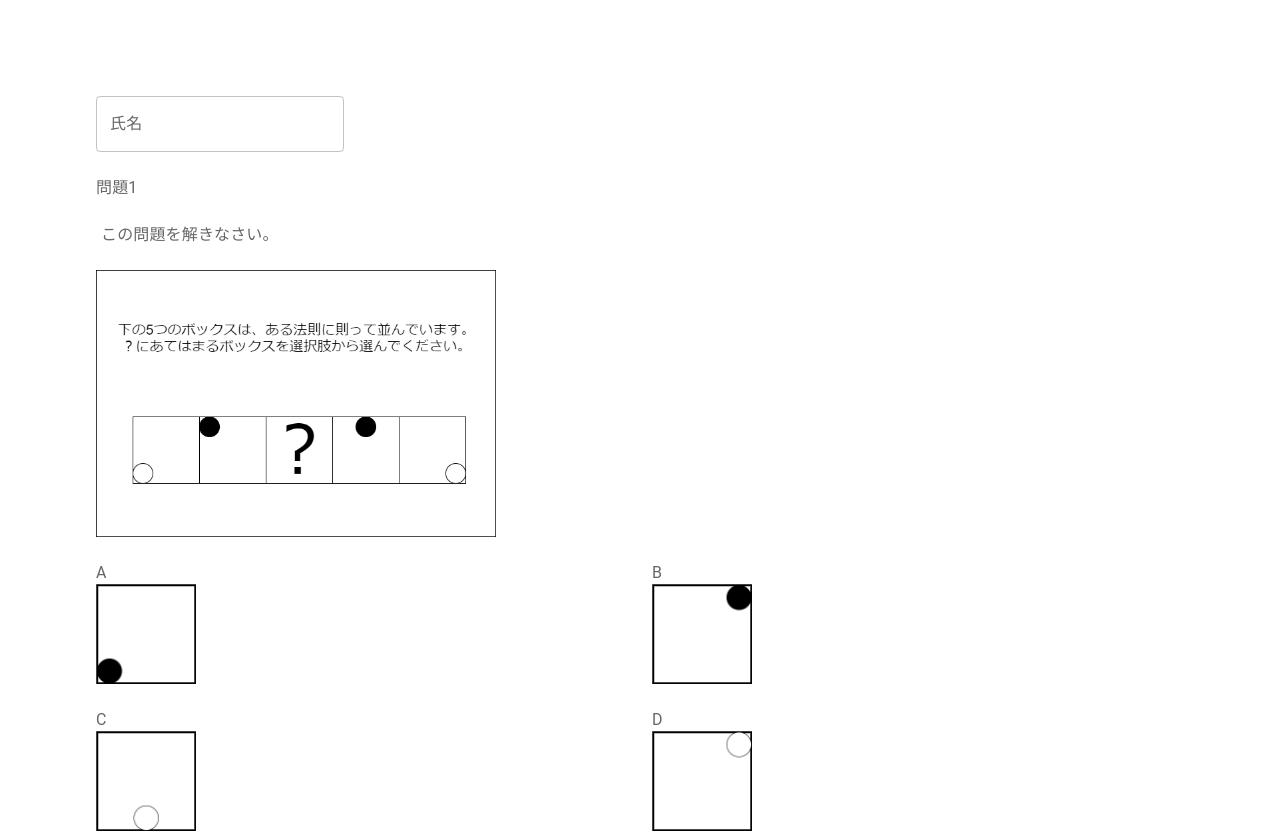
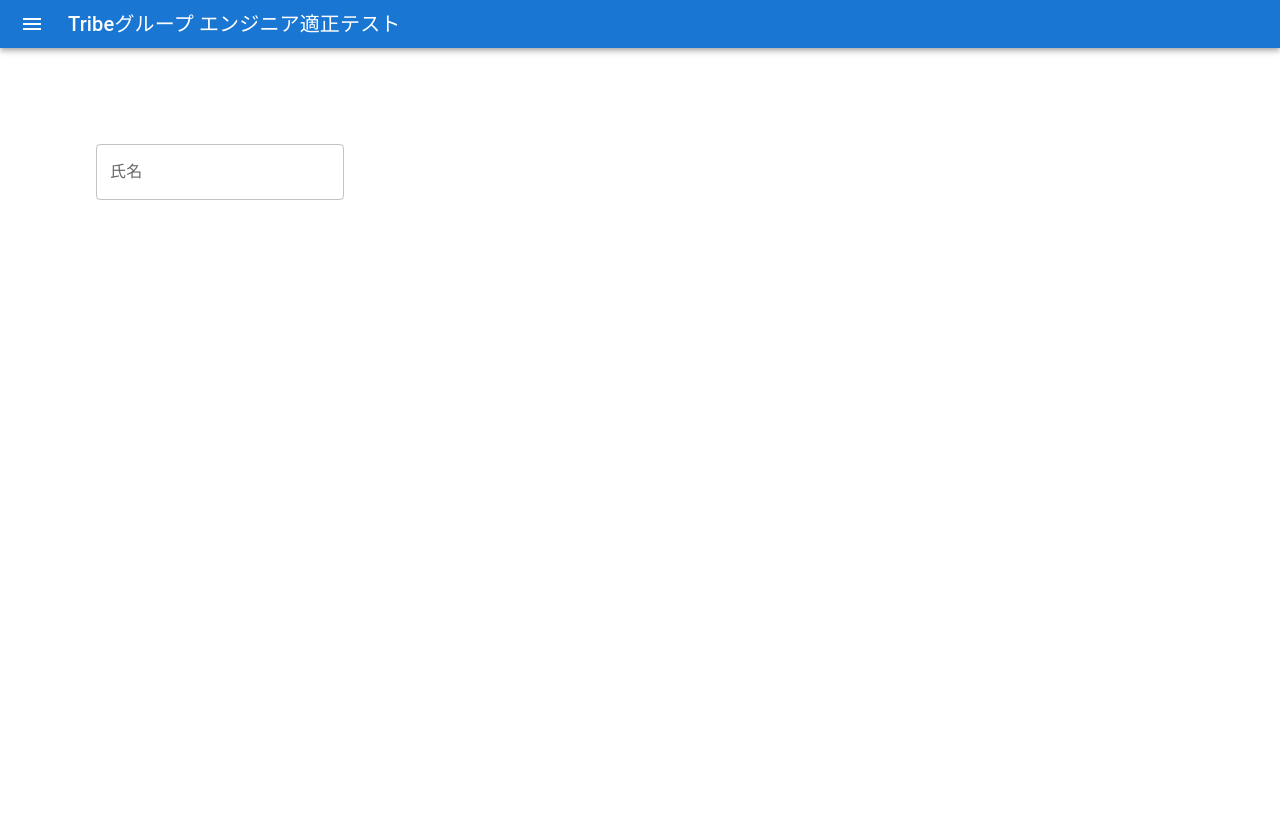
Before and after one commit to shu0603n/tekisei-shindan, a Next.js app: page / in a window 1280 px wide. Shown: the top 833 px of the page. Built offline with nearby package versions, Linux system fonts and the light colour scheme.

Commit message:
Update page.tsx

```diff
--- a/app/page.tsx
+++ b/app/page.tsx
@@ -8,10 +8,16 @@
   Grid,
   InputLabel,
   TextField,
+  AppBar,
+  Toolbar,
+  Typography,
+  IconButton,
 } from "@mui/material";
-import { ReactNode, useEffect, useState } from "react";
+import { ReactNode, useState } from "react";
 import AnswerSelect from "./components/AnswerSelect";
 import AnswerBox from "./components/AnswerBox";
+import MenuIcon from '@mui/icons-material/Menu';
+
 
 export default function Home() {
   const [name, setName] = useState<string>();
@@ -491,11 +497,24 @@
   ];
 
   return (
+    <>
+      <AppBar position="static">
+          <Toolbar variant="dense">
+            <IconButton edge="start" color="inherit" aria-label="menu" sx={{ mr: 2 }}>
+              <MenuIcon />
+            </IconButton>
+            <Typography variant="h6" color="inherit" component="div">
+              Tribeグループ エンジニア適正テスト
+            </Typography>
+          </Toolbar>
+        </AppBar>
       <main className="flex min-h-screen flex-col items-center justify-between p-24">
         <Grid container spacing={3}>
           <Grid item xs={12}>
             <TextField id="name" label="氏名" variant="outlined" value={name} onChange={(event)=>{setName(event.target.value)}} />
           </Grid>
+          {(name?.length?? 0)>1 &&
+          <>
             <Grid item xs={12}>
               <Grid container spacing={3}>
                 {data.map((item, idx) => (
@@ -549,7 +568,10 @@
                 </Button>
               </FormControl>
             </Grid>
+          </>
+          }
         </Grid>
       </main>
+    </>
   );
 }
```
Lines whose indentation alone changed are shown as unchanged.
